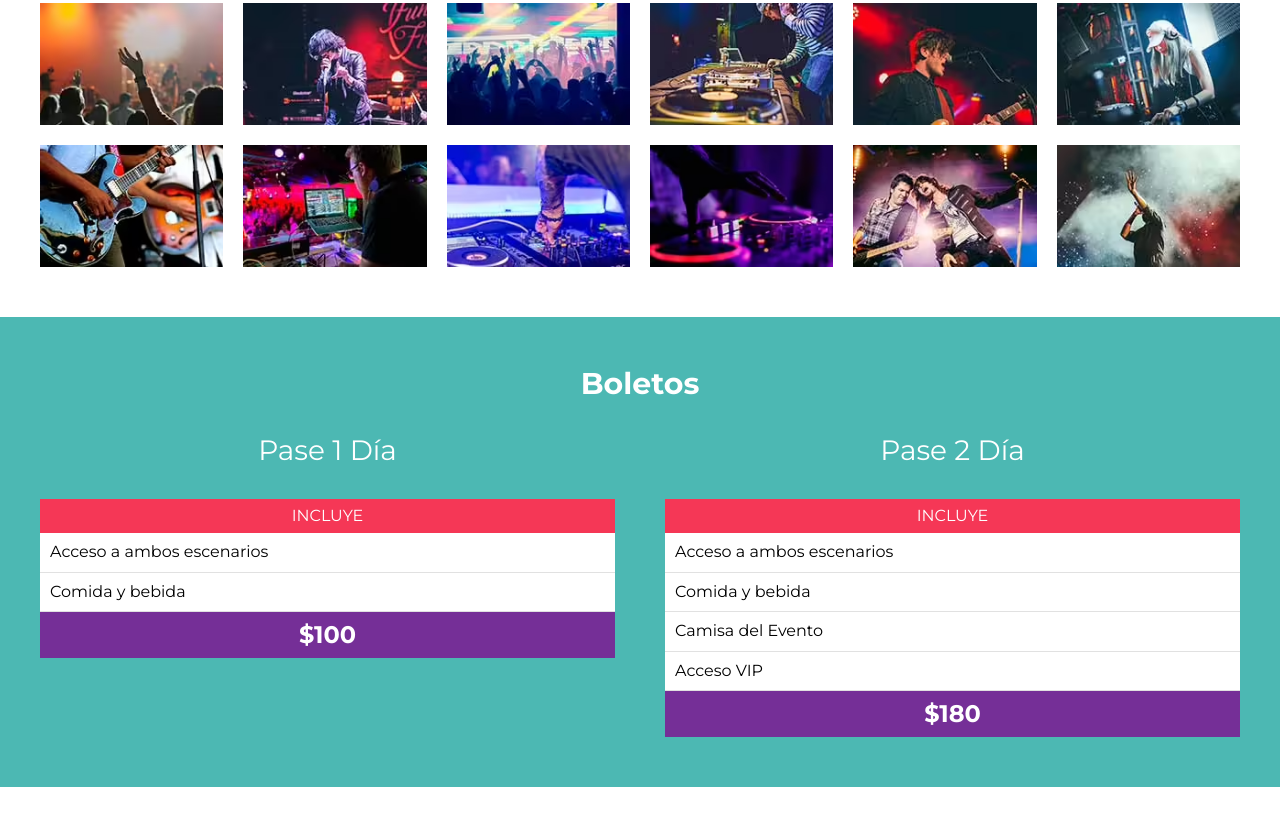
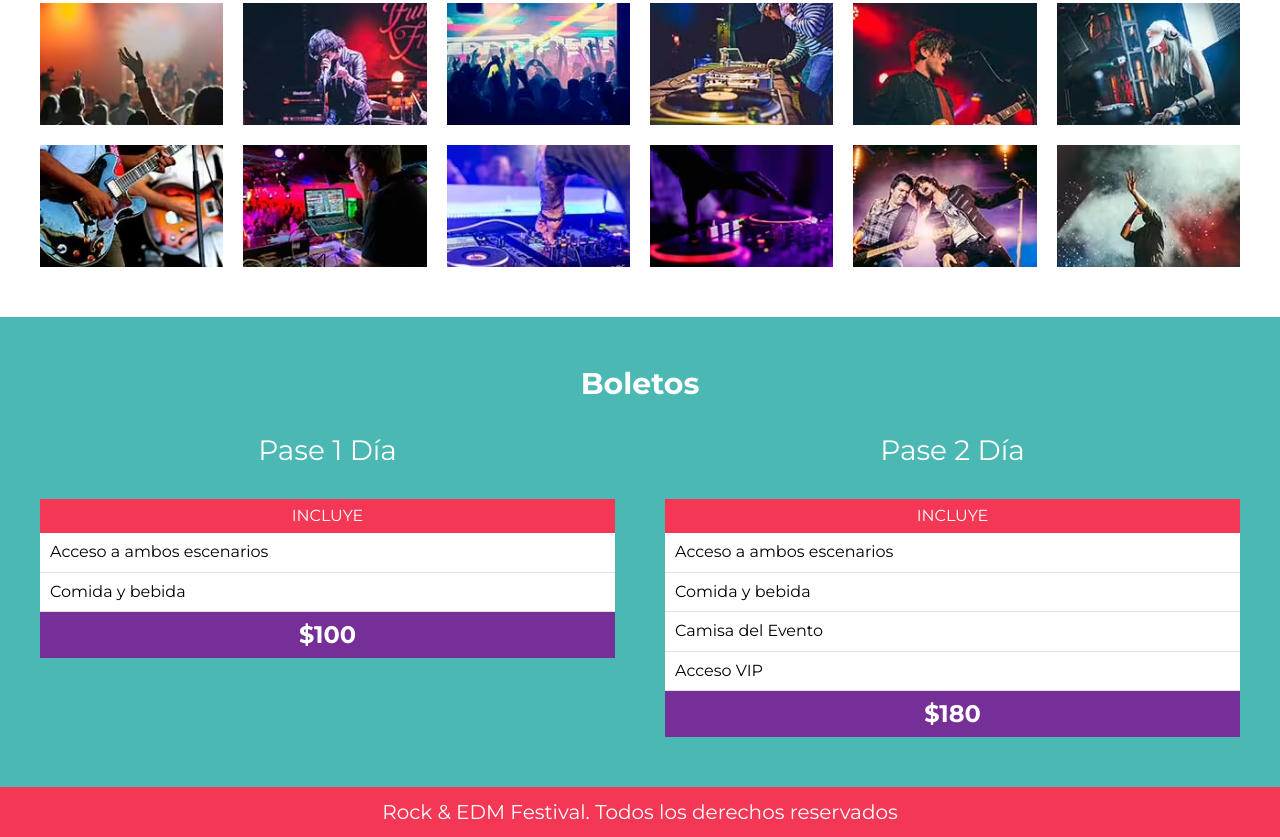
Before and after one commit to LuisSaucedoo/proyecto-festivalmusica, a website: page index.html in a window 1280 px wide. Shown: the part 2896-3733 px from the top of the page. Before the commit the page ends 3683 px from the top, so only its background shows below. Drawn offline with Linux system fonts and the light colour scheme.

Commit message:
Añadiendo el Footer

```diff
--- a/index.html
+++ b/index.html
@@ -216,6 +216,10 @@
         </div> <!--Fin contenedor contenedor-boletos-->
     </section> <!--Fin section boletos-->
 
+    <footer class="site-footer">
+        <p>Rock & EDM Festival. Todos los derechos reservados</p>
+    </footer>
+
     <script src="build/js/app.js"></script>
 </body>
 </html>
--- a/src/scss/layout/_index.scss
+++ b/src/scss/layout/_index.scss
@@ -4,3 +4,4 @@
 @forward "lineup";
 @forward "galeria";
 @forward "boletos";
+@forward "footer";
```
Also changed, not shown: build/css/app.css.
